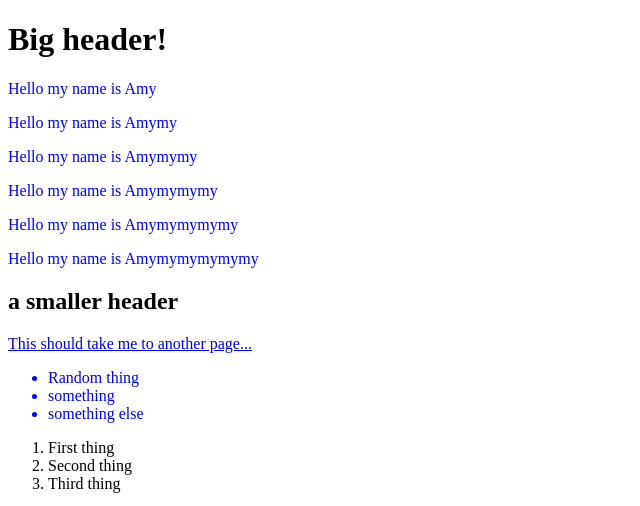
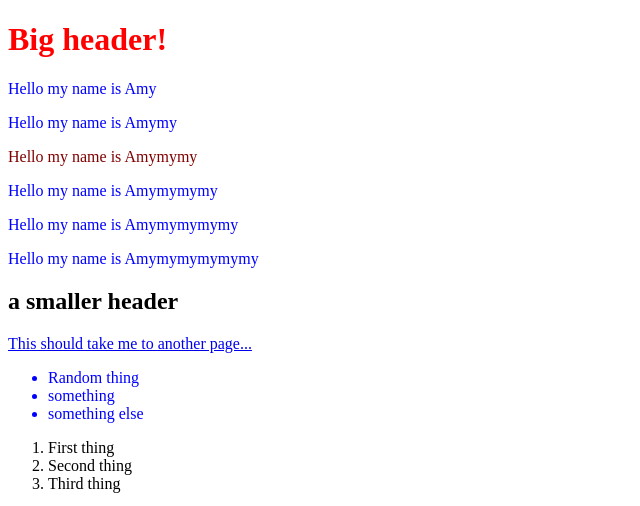
Before and after one commit to Ha-isSaltea/Ha-isSaltea, a plain HTML site: page index.html in a window 1280 px wide. Shown: the top 506 px of the page, without its empty margins (0-640 px from the left). Drawn offline with Linux system fonts and the light colour scheme.

Commit message:
Update index.html

```diff
--- a/index.html
+++ b/index.html
@@ -9,14 +9,17 @@
       .myClass {
         color: red;
       }
+      #someID {
+        color: maroon;
+      }
     </style>
   </head>
   <body>
-    <h1>Big header!</h1>
+    <h1 class="myClass">Big header!</h1>
 
     <p>Hello my name is Amy</p>
     <p>Hello my name is Amymy</p>
-    <p>Hello my name is Amymymy</p>
+    <p id="someID">Hello my name is Amymymy</p>
     <p>Hello my name is Amymymymy</p>
     <p>Hello my name is Amymymymymy</p>
     <p>Hello my name is Amymymymymymy</p>
```
